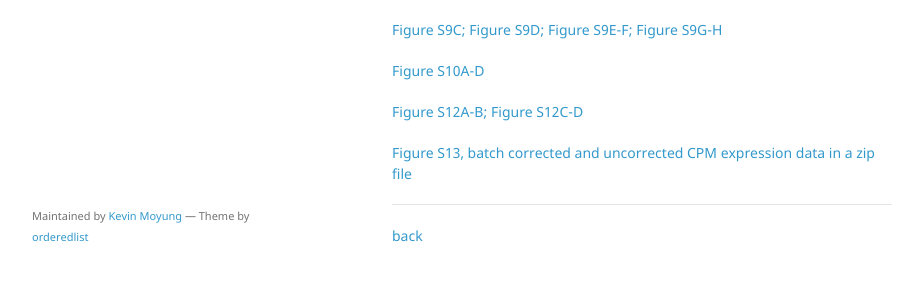
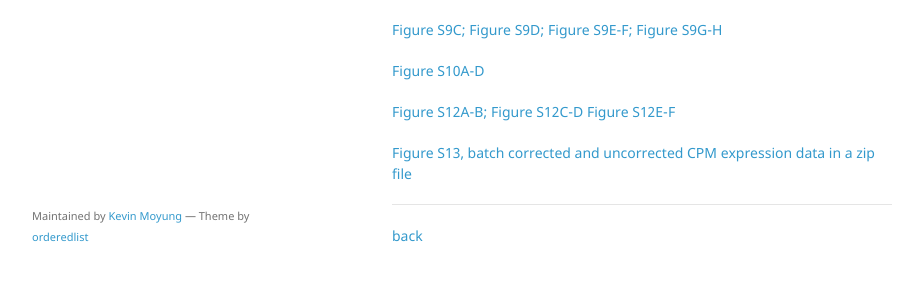
Before and after one commit to insellab/insellab.github.io, a Jekyll site: the page built from data.md, in a window 1280 px wide and 900 px high, scrolled down 1478 px. Shown: the part 584-865 px from the top of the window, without its empty margins (178-1083 px from the left). Built offline with Jekyll 4.4.1, drawn with Linux system fonts in a browser that asks for light colours; our own code applies the rules of GitHub Pages for plain Markdown files.

Commit message:
Update data.md

```diff
--- a/data.md
+++ b/data.md
@@ -110,7 +110,7 @@ The numerical values used to generate several key plots in our manuscript can be
 
 [Figure S12A-B;](https://drive.google.com/open?id=1ArolGmpsyPj1kC6VYaqCyh4snO45cymu)
 [Figure S12C-D](https://drive.google.com/open?id=1HoxfT-rkSU0o9eBUZcp12IcNmMZGTDft)
-
+[Figure S12E-F](https://drive.google.com/open?id=1Zmm4u1DKLm-RzCMkvsCcUjpt3nvRh6aV)
 
 [Figure S13, batch corrected and uncorrected CPM expression data in a zip file](https://drive.google.com/open?id=1uX6bRGJ9ZnWiVTZsx1RQPHxQCD4BazjO)
 
```
